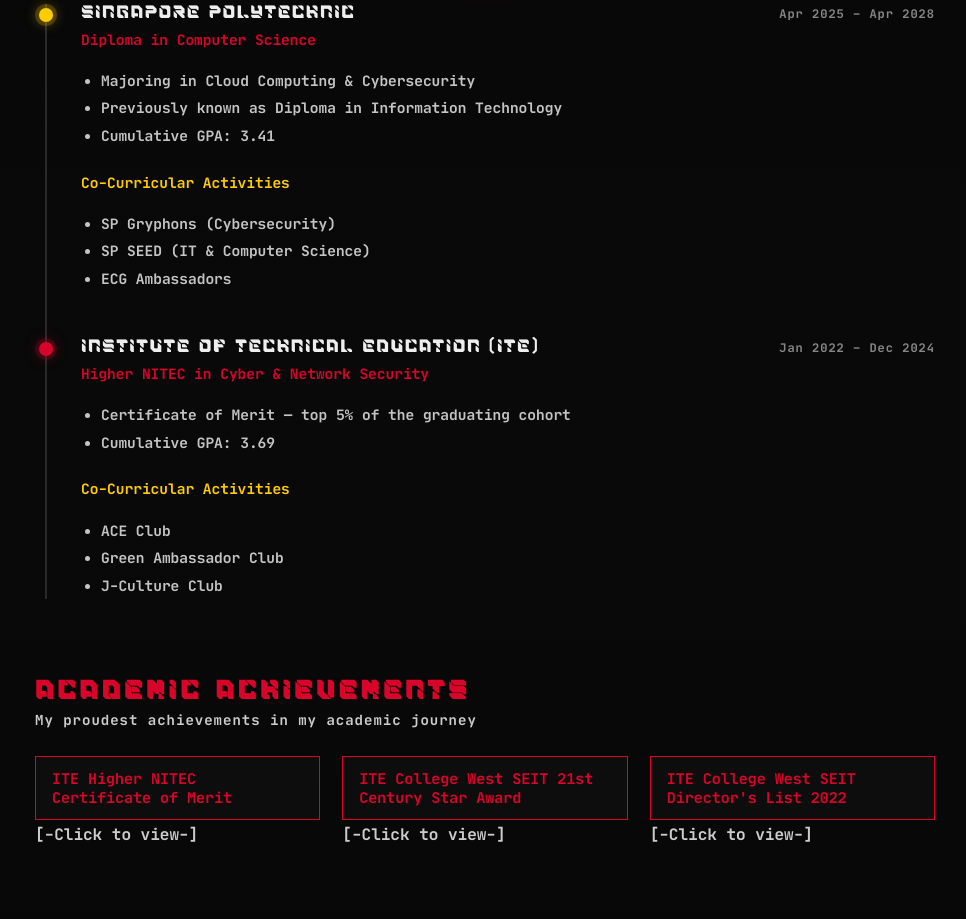
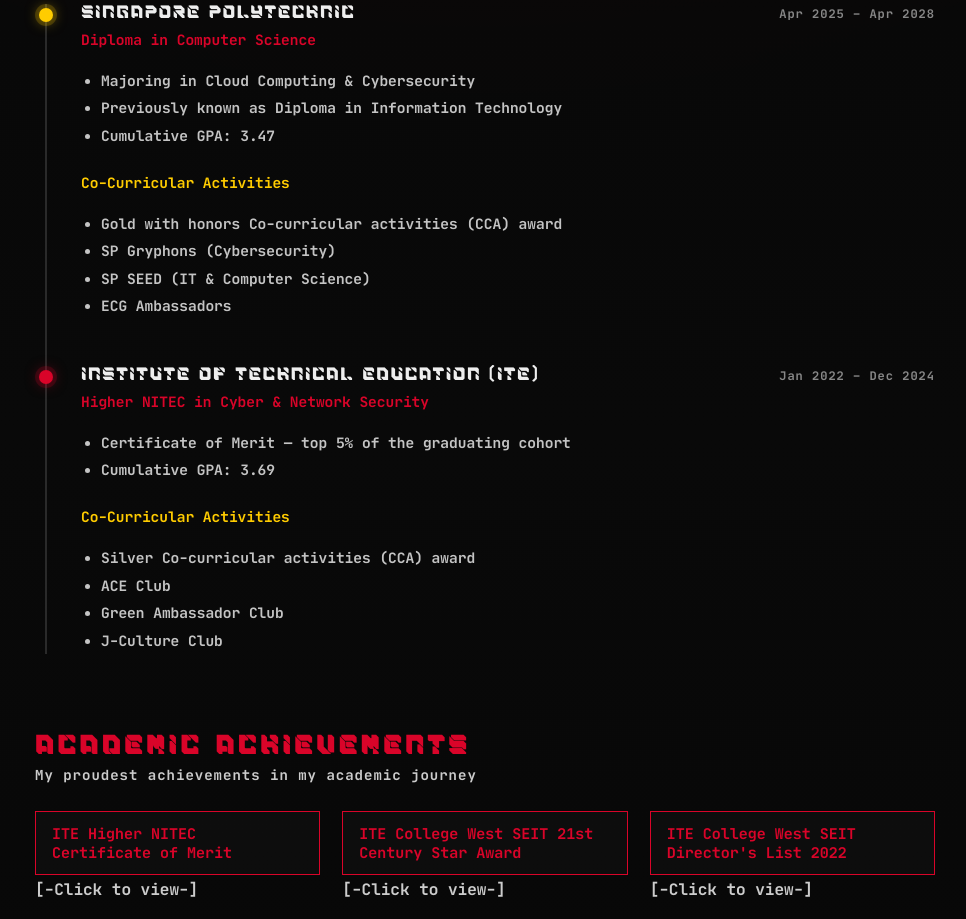
Before and after one commit to gjr190905-spec/Portfolio, a React (Vite) app in the folder frontend/: page /education in a window 1280 px wide. Shown: the part 1300-2219 px from the top of the page, without its empty margins (155-1121 px from the left). Built offline with nearby package versions, Linux system fonts and the light colour scheme; a web font is replaced by a local one.

Commit message:
Website ver1.2.2 patch

```diff
--- a/frontend/src/pages/Education.tsx
+++ b/frontend/src/pages/Education.tsx
@@ -24,9 +24,10 @@
         bullets: [
             "Majoring in Cloud Computing & Cybersecurity",
             "Previously known as Diploma in Information Technology",
-            "Cumulative GPA: 3.41",
+            "Cumulative GPA: 3.47",
         ],
         cca: [
+            "Gold with honors Co-curricular activities (CCA) award",
             "SP Gryphons (Cybersecurity)",
             "SP SEED (IT & Computer Science)",
             "ECG Ambassadors",
@@ -42,6 +43,7 @@
             "Cumulative GPA: 3.69",
         ],
         cca: [
+            "Silver Co-curricular activities (CCA) award",
             "ACE Club",
             "Green Ambassador Club",
             "J-Culture Club"
```
Also changed, not shown: 1 other file (tests, documents, lock files or other folders).
